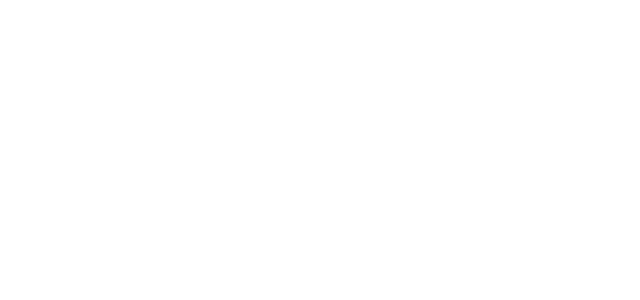
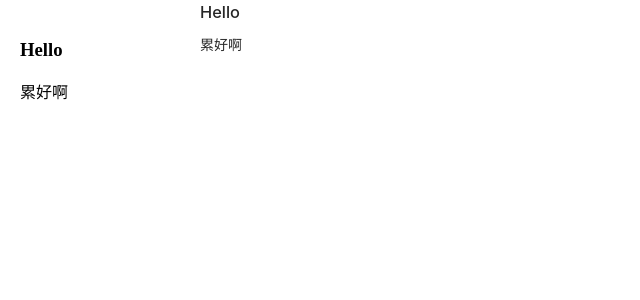
Before and after one commit to aicherish0320/ac-editor, a Vue app: page /demo in a window 1280 px wide. Before the commit this address had no page. Shown: the top 300 px of the page, without its empty margins (0-640 px from the left). Built offline with nearby package versions, Linux system fonts and the light colour scheme.

Commit message:
html2canvas 原理

```diff
--- a/src/router/index.ts
+++ b/src/router/index.ts
@@ -20,6 +20,10 @@
   {
     path: '/login',
     component: () => import('@/views/login/Index.vue')
+  },
+  {
+    path: '/demo',
+    component: () => import('@/views/demo/Index.vue')
   }
 ]
 
--- /dev/null
+++ b/src/views/demo/index.vue
@@ -0,0 +1,47 @@
+<template>
+  <div class="demo">
+    <canvas id="canvas"></canvas>
+    <div id="elm">
+      <h3>Hello</h3>
+      <p>累好啊</p>
+    </div>
+  </div>
+</template>
+
+<script setup lang="ts">
+import { onMounted } from 'vue'
+
+const dragCanvas = () => {
+  const canvas = document.getElementById('canvas') as HTMLCanvasElement
+  canvas.width = 200
+  canvas.height = 200
+  const elm = document.getElementById('elm') as HTMLElement
+
+  const svgData = `
+    <svg width="200px" height="200px" xmlns="http://www.w3.org/2000/svg">
+        <foreignObject x="20" y="20" width="160" height="160">
+          <div xmlns="http://www.w3.org/1999/xhtml">${elm.innerHTML}</div>
+        </foreignObject>
+    </svg>`
+
+  const svg = new Blob([svgData], { type: 'image/svg+xml;charset=utf-8' })
+
+  const url = URL.createObjectURL(svg)
+  const image = new Image()
+  image.src = url
+  image.addEventListener('load', () => {
+    const ctx = canvas.getContext('2d')
+    ctx?.drawImage(image, 0, 0)
+  })
+}
+
+onMounted(() => {
+  dragCanvas()
+})
+</script>
+
+<style scoped lang="scss">
+.demo {
+  display: flex;
+}
+</style>
```
Also changed, not shown: 1 other file (tests, documents, lock files or other folders).
